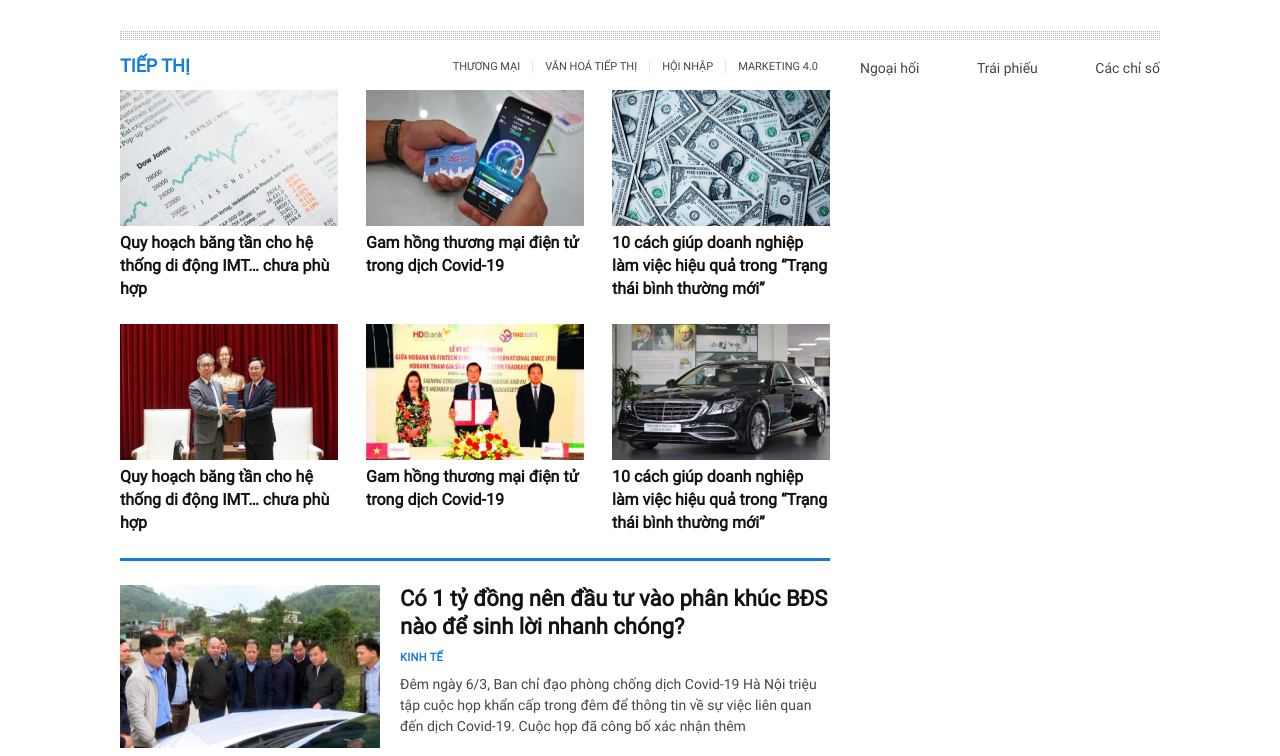
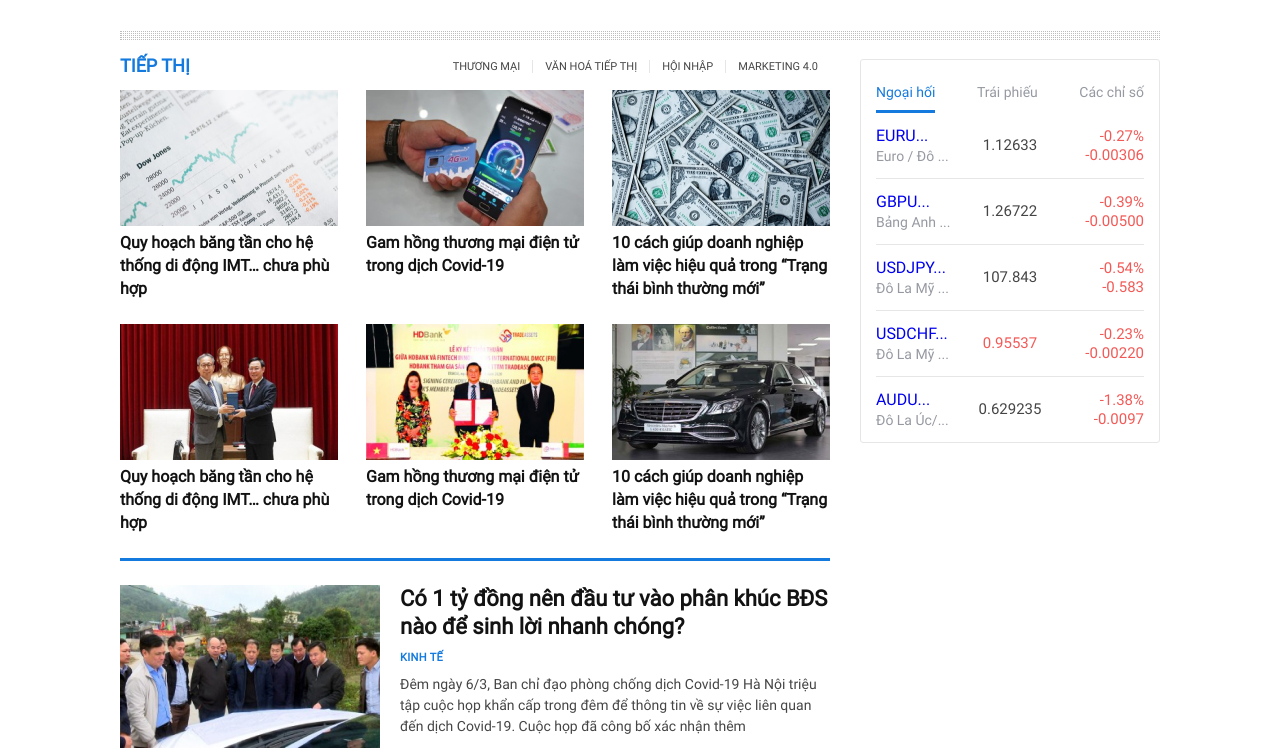
Before and after one commit to ngoctm99/thuctap, a plain HTML site: page view/index.html in a window 1280 px wide. Shown: the part 682-1438 px from the top of the page. Drawn offline with Linux system fonts and the light colour scheme; files whose address does not match are found by name.

Commit message:
update stonks

```diff
--- a/css/index.css
+++ b/css/index.css
@@ -97,14 +97,12 @@ a{
 .header__navbar{
     background-color: #095aaa;
     color: #e6e6e6;
-
 }
 .main__navbar-menu a{
     padding: 10px 0px;
     color: #e6e6e6;
     display: inline-block;
-    padding: 10px 8px;
-    margin-right: 10px;
+    padding: 10px 12px;
 }
 .main__navbar-menu a:hover{
     color: white;
@@ -212,6 +210,49 @@ a{
     padding-top: 18px;
     width: 300px;
     margin-left: 30px;
+}
+.main__aside-stonks{
+    border: 1px solid #e6e6e6;
+    border-radius: 3px;
+    font: 500 15px/19px Roboto;
+    padding: 15px 15px 0px 15px;
+}
+.main__col1-title{
+    font: 500 16px/22px Roboto;
+}
+.main__col1-currency{
+    font: 500 14px/19px Roboto;
+    color: #9699a1;
+}
+.main__stonks-li:not(:last-child){
+    border-bottom: 1px solid #e6e6e6;
+}
+.main__stonks a{
+    padding: 8px 0px;
+    color: #9699a1;
+}
+.active{
+    border-bottom: 3px solid #147ade;
+    color: #147ade !important;
+}
+.stonks__col-1, .stonks__col-2, .stonks__col-3{
+    width: 31%;
+    padding: 12px 0px;
+}
+.stonks__col-2{
+    align-self: center;
+    display: table;
+}
+.stonks__col-2 > span{
+    display: table-cell;
+    text-align: center;
+}
+.stonks__col-3{
+    text-align: right;
+    align-self: center;
+}
+.color-red{
+    color: #f35a57;
 }
 .main__col-3{
     border-bottom: 3px solid #147ade;
@@ -447,8 +488,8 @@ hr{
 .main__aside-right-empty{
     background-color: #e6e6e6;
     margin-top: 30px;
-    height: auto;
     width: 300px;
+    height: max-content;
 }
 .main__ar-empty-bottom{
     background-color: #e6e6e6;
--- a/view/index.html
+++ b/view/index.html
@@ -52,11 +52,12 @@
                             <li><a href="#" title="Video">Video</a></li>
                         </ul>
                         <div class="header__navbar-search">
-                            <a href=""><img src="../image/search.png" alt="search" title="Tìm kiếm"></a>
+                            <a href="#"><img src="../image/search.png" alt="search" title="Tìm kiếm"></a>
                         </div>
                     </div>
                     <div class="header__navbar-toggler">
-                        <img src="../image/toggler.png" alt="toggler" title="Danh mục">
+                        <a href="#"><img src="../image/toggler.png" alt="toggler" title="Danh mục"></a>
+
                     </div>
                 </div>
             </div>
@@ -136,7 +137,7 @@
                         <a href="#"
                             title="Hà Nội thúc đẩy quan hệ thương mại đầu tư với Nhật Bản trong điều kiện &quot;bình thường mới&quot;">
                             <div class="main__news-flex d-flex align-item-center">
-                                    <img src="../image/hotnews-1.jpg" class="d-block" alt="Hà Nội thúc đẩy quan hệ thương mại đầu tư với Nhật Bản
+                                <img src="../image/hotnews-1.jpg" class="d-block" alt="Hà Nội thúc đẩy quan hệ thương mại đầu tư với Nhật Bản
                                 trong điều kiện bình
                                 thường mới">
                                 <div class="main__hna-content">
@@ -160,8 +161,8 @@
                         <a href="#"
                             title="Hà Nội triển khai một số nhiệm vụ tài chính - ngân sách trong điều kiện ảnh hưởng của dịch bệnh Covid-19">
                             <div class="main__news-flex d-flex align-item-center">
-                                    <img src="../image/hotnews-2.jpg" class="d-block"
-                                        alt="Hà Nội thúc đẩy quan hệ thương mại đầu tư với Nhật Bản trong điều kiện &quot;bình thường mới&quot;">
+                                <img src="../image/hotnews-2.jpg" class="d-block"
+                                    alt="Hà Nội thúc đẩy quan hệ thương mại đầu tư với Nhật Bản trong điều kiện &quot;bình thường mới&quot;">
                                 <div class="main__hna-content">
                                     <a href="#" class="main__news-category" title="Kinh tế">
                                         Kinh tế
@@ -588,13 +589,79 @@
                         </div>
                     </div>
                     <div class="main__aside-layout-right">
-                        <div class="main__stonks">
-                            <ul class="main__stonks-ul d-flex justify-content-between">
-                                <li class="home__stonks-li"><a href="#" class="color-darkgrey">Ngoại hối</a></li>
-                                <li class="home__stonks-li"><a href="#" class="color-darkgrey">Trái phiếu</a></li>
-                                <li class="home__stonks-li"><a href="#" class="color-darkgrey">Các chỉ số</a></li>
+                        <div class="main__aside-stonks">
+                            <div class="main__stonks d-flex justify-content-between">
+                                <a href="#" title="Ngoại hối" class="stonks__col color-darkgrey active">Ngoại hối</a>
+                                <a href="#" title="Trái phiếu" class="stonks__col color-darkgrey">Trái phiếu</a>
+                                <a href="#" title="Các chỉ số" class="stonks__col color-darkgrey">Các chỉ số</a>
+                            </div>
+                            <ul class="main__stonks-ul justify-content-between">
+                                <li class="main__stonks-li d-flex justify-content-between">
+                                    <div class="stonks__col-1">
+                                        <a href="#" class="main__col1-title" title="EURU...">EURU...</a><br>
+                                        <span class="main__col1-currency">Euro / Đô ...</span>
+                                    </div>
+                                    <div class="stonks__col-2">
+                                        <span>1.12633</span>
+                                    </div>
+                                    <div class="stonks__col-3">
+                                        <span class="color-red">-0.27%</span>
+                                        <span class="color-red">-0.00306</span>
+                                    </div>
+                                </li>
+                                <li class="main__stonks-li d-flex justify-content-between">
+                                    <div class="stonks__col-1">
+                                        <a href="#" class="main__col1-title" title="EURU...">GBPU...</a><br>
+                                        <span class="main__col1-currency">Bảng Anh ...</span>
+                                    </div>
+                                    <div class="stonks__col-2">
+                                        <span>1.26722</span>
+                                    </div>
+                                    <div class="stonks__col-3">
+                                        <span class="color-red">-0.39%</span>
+                                        <span class="color-red">-0.00500</span>
+                                    </div>
+                                </li>
+                                <li class="main__stonks-li d-flex justify-content-between">
+                                    <div class="stonks__col-1">
+                                        <a href="#" class="main__col1-title" title="EURU...">USDJPY...</a><br>
+                                        <span class="main__col1-currency">Đô La Mỹ ...</span>
+                                    </div>
+                                    <div class="stonks__col-2">
+                                        <span>107.843</span>
+                                    </div>
+                                    <div class="stonks__col-3">
+                                        <span class="color-red">-0.54%</span>
+                                        <span class="color-red">-0.583</span>
+                                    </div>
+                                </li>
+                                <li class="main__stonks-li d-flex justify-content-between">
+                                    <div class="stonks__col-1">
+                                        <a href="#" class="main__col1-title" title="EURU...">USDCHF...</a><br>
+                                        <span class="main__col1-currency">Đô La Mỹ ...</span>
+                                    </div>
+                                    <div class="stonks__col-2">
+                                        <span class="color-red">0.95537</span>
+                                    </div>
+                                    <div class="stonks__col-3">
+                                        <span class="color-red">-0.23%</span>
+                                        <span class="color-red">-0.00220</span>
+                                    </div>
+                                </li>
+                                <li class="main__stonks-li d-flex justify-content-between">
+                                    <div class="stonks__col-1">
+                                        <a href="#" class="main__col1-title" title="EURU...">AUDU...</a><br>
+                                        <span class="main__col1-currency">Đô La Úc/...</span>
+                                    </div>
+                                    <div class="stonks__col-2">
+                                        <span>0.629235</span>
+                                    </div>
+                                    <div class="stonks__col-3">
+                                        <span class="color-red">-1.38%</span>
+                                        <span class="color-red">-0.0097</span>
+                                    </div>
+                                </li>
                             </ul>
-
                         </div>
                         <div class="main__aside-right-empty"></div>
                     </div>
@@ -722,7 +789,8 @@
                                         <div class="main__col-title-div">
                                             <a href="#" class="main__col-title"
                                                 title="Hà Nội thúc đẩy quan hệ thương mại đầu tư với Nhật Bản trong điều kiện">
-                                                Hà Nội thúc đẩy quan hệ thương mại đầu tư với Nhật Bản trong điều kiện</a>
+                                                Hà Nội thúc đẩy quan hệ thương mại đầu tư với Nhật Bản trong điều
+                                                kiện</a>
                                         </div>
                                         <p class="main__col-content">Đêm ngày 6/3, Ban chỉ đạo phòng
                                             chống dịch Covid-19 Hà Nội triệu
@@ -807,7 +875,8 @@
                                         <div class="main__col-title-div">
                                             <a href="#" class="main__col-title"
                                                 title="Hà Nội thúc đẩy quan hệ thương mại đầu tư với Nhật Bản trong điều kiện">
-                                                Hà Nội thúc đẩy quan hệ thương mại đầu tư với Nhật Bản trong điều kiện</a>
+                                                Hà Nội thúc đẩy quan hệ thương mại đầu tư với Nhật Bản trong điều
+                                                kiện</a>
                                         </div>
                                         <p class="main__col-content">Đêm ngày 6/3, Ban chỉ đạo phòng
                                             chống dịch Covid-19 Hà Nội triệu
@@ -891,7 +960,8 @@
                                         <div class="main__col-title-div">
                                             <a href="#" class="main__col-title"
                                                 title="Hà Nội thúc đẩy quan hệ thương mại đầu tư với Nhật Bản trong điều kiện">
-                                                Hà Nội thúc đẩy quan hệ thương mại đầu tư với Nhật Bản trong điều kiện</a>
+                                                Hà Nội thúc đẩy quan hệ thương mại đầu tư với Nhật Bản trong điều
+                                                kiện</a>
                                         </div>
                                         <p class="main__col-content">Đêm ngày 6/3, Ban chỉ đạo phòng
                                             chống dịch Covid-19 Hà Nội triệu
@@ -976,7 +1046,8 @@
                                         <div class="main__col-title-div">
                                             <a href="#" class="main__col-title"
                                                 title="Hà Nội thúc đẩy quan hệ thương mại đầu tư với Nhật Bản trong điều kiện">
-                                                Hà Nội thúc đẩy quan hệ thương mại đầu tư với Nhật Bản trong điều kiện</a>
+                                                Hà Nội thúc đẩy quan hệ thương mại đầu tư với Nhật Bản trong điều
+                                                kiện</a>
                                         </div>
                                         <p class="main__col-content">Đêm ngày 6/3, Ban chỉ đạo phòng
                                             chống dịch Covid-19 Hà Nội triệu
@@ -1063,7 +1134,8 @@
                                         <div class="main__col-title-div">
                                             <a href="#" class="main__col-title"
                                                 title="Hà Nội thúc đẩy quan hệ thương mại đầu tư với Nhật Bản trong điều kiện">
-                                                Hà Nội thúc đẩy quan hệ thương mại đầu tư với Nhật Bản trong điều kiện</a>
+                                                Hà Nội thúc đẩy quan hệ thương mại đầu tư với Nhật Bản trong điều
+                                                kiện</a>
                                         </div>
                                         <p class="main__col-content">Đêm ngày 6/3, Ban chỉ đạo phòng
                                             chống dịch Covid-19 Hà Nội triệu
@@ -1149,7 +1221,8 @@
                                         <div class="main__col-title-div">
                                             <a href="#" class="main__col-title"
                                                 title="Hà Nội thúc đẩy quan hệ thương mại đầu tư với Nhật Bản trong điều kiện">
-                                                Hà Nội thúc đẩy quan hệ thương mại đầu tư với Nhật Bản trong điều kiện</a>
+                                                Hà Nội thúc đẩy quan hệ thương mại đầu tư với Nhật Bản trong điều
+                                                kiện</a>
                                         </div>
                                         <p class="main__col-content">Đêm ngày 6/3, Ban chỉ đạo phòng
                                             chống dịch Covid-19 Hà Nội triệu
```
Also changed, not shown: image/bsnRed.png (added), image/imageRed.png (added), image/newsRed.png (added), image/newsppRed.png (added), image/videoRed.png (added), image/x.png (added).
